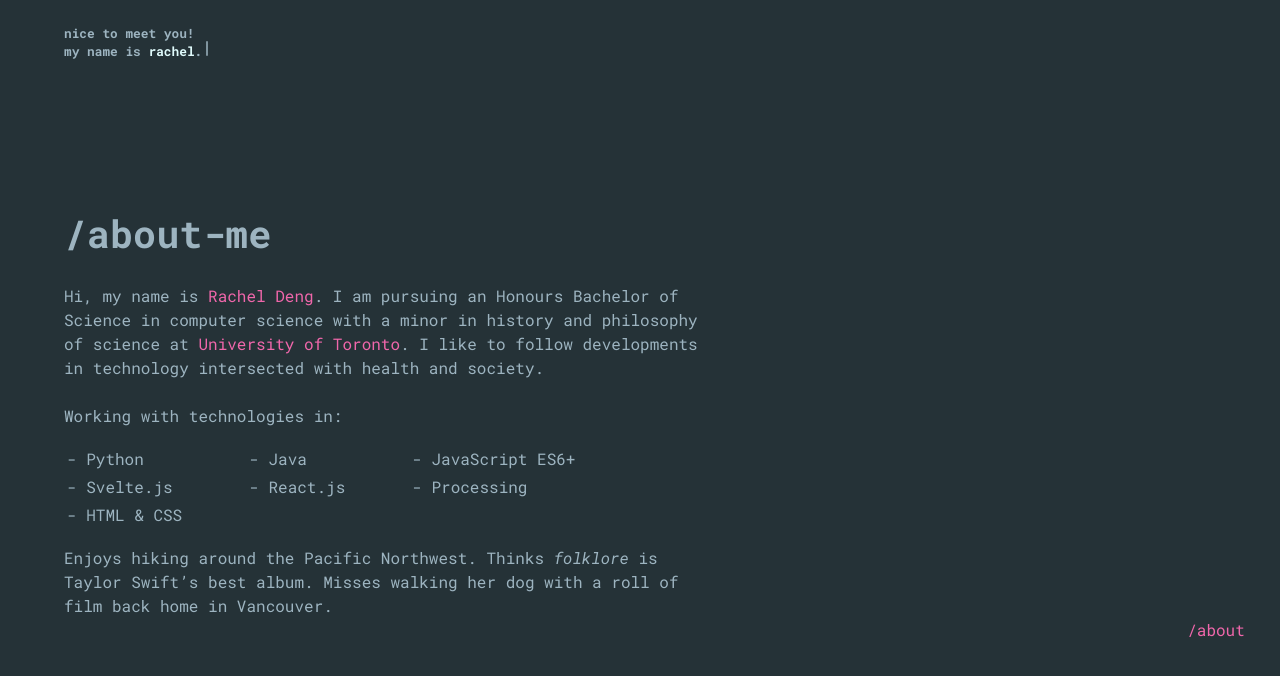
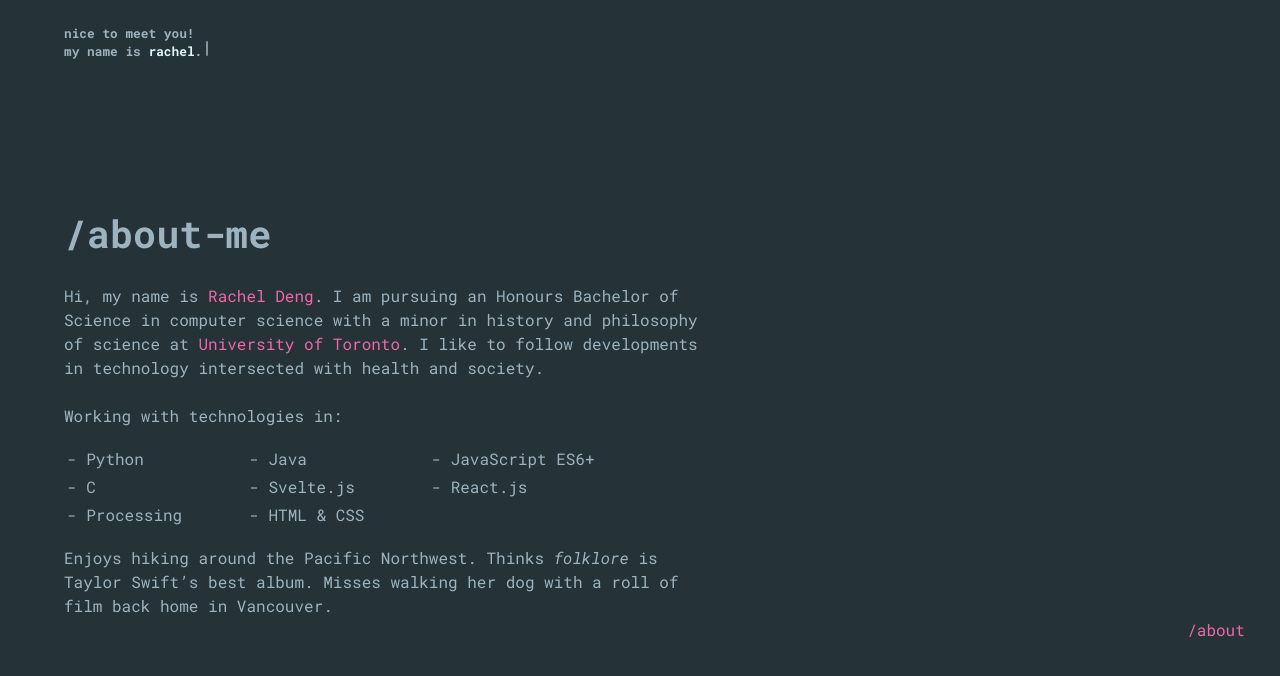
Before and after one commit to rachelkd/racheldeng, a SvelteKit app: page /about in a window 1280 px wide. Shown: the top 676 px of the page. Built offline with nearby package versions, Linux system fonts and the light colour scheme.

Commit message:
Added C to languages worked with

```diff
--- a/src/routes/about/+page.svelte
+++ b/src/routes/about/+page.svelte
@@ -22,13 +22,13 @@
                 <td>- JavaScript ES6+</td>
             </tr>
             <tr>
+                <td>- C</td>
                 <td>- Svelte.js</td>
                 <td>- React.js</td>
-                <td>- Processing</td>
             </tr>
             <tr>
+                <td>- Processing</td>
                 <td>- HTML & CSS</td>
-                <td></td>
                 <td></td>
             </tr>
             </table>
```
